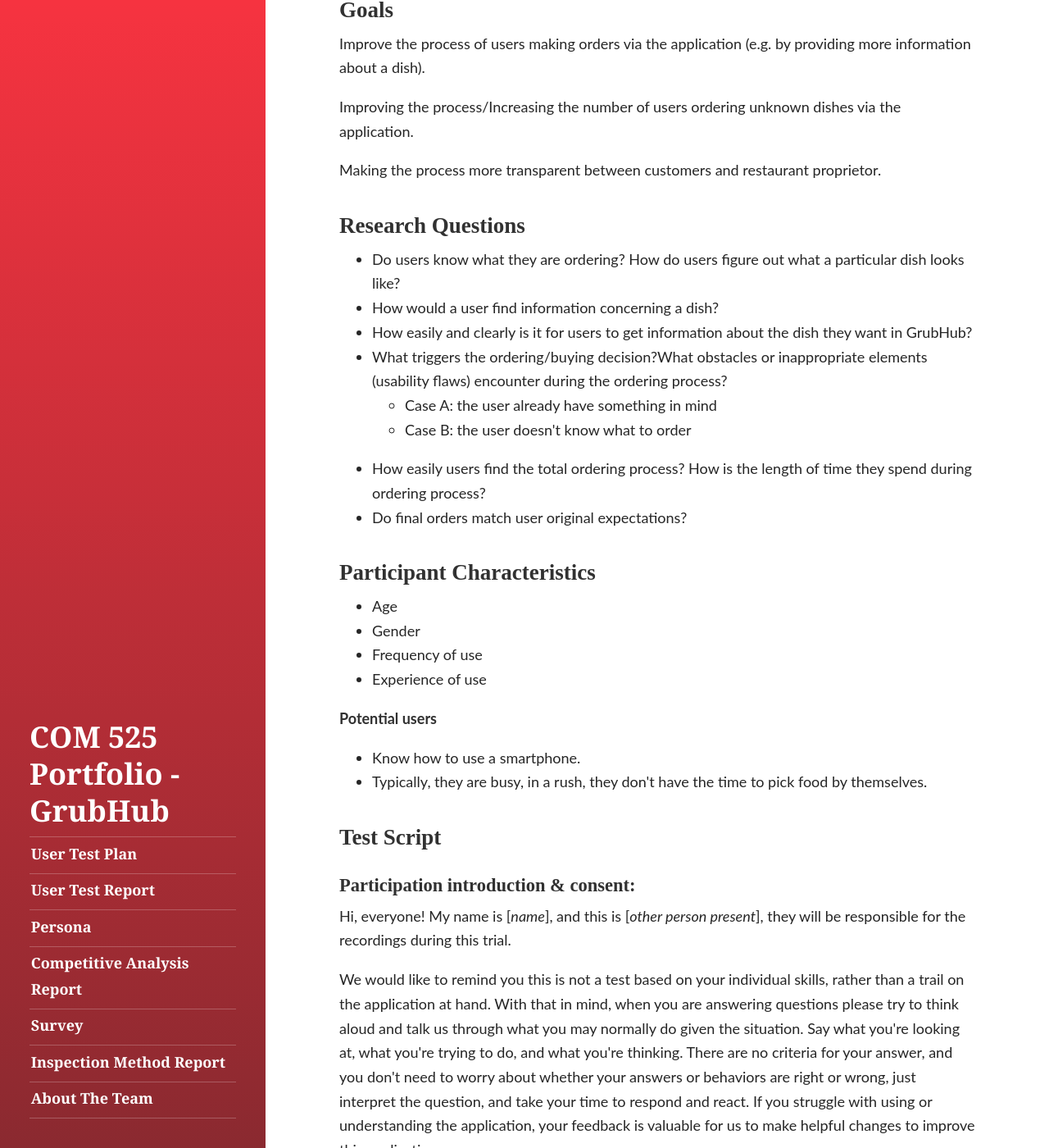
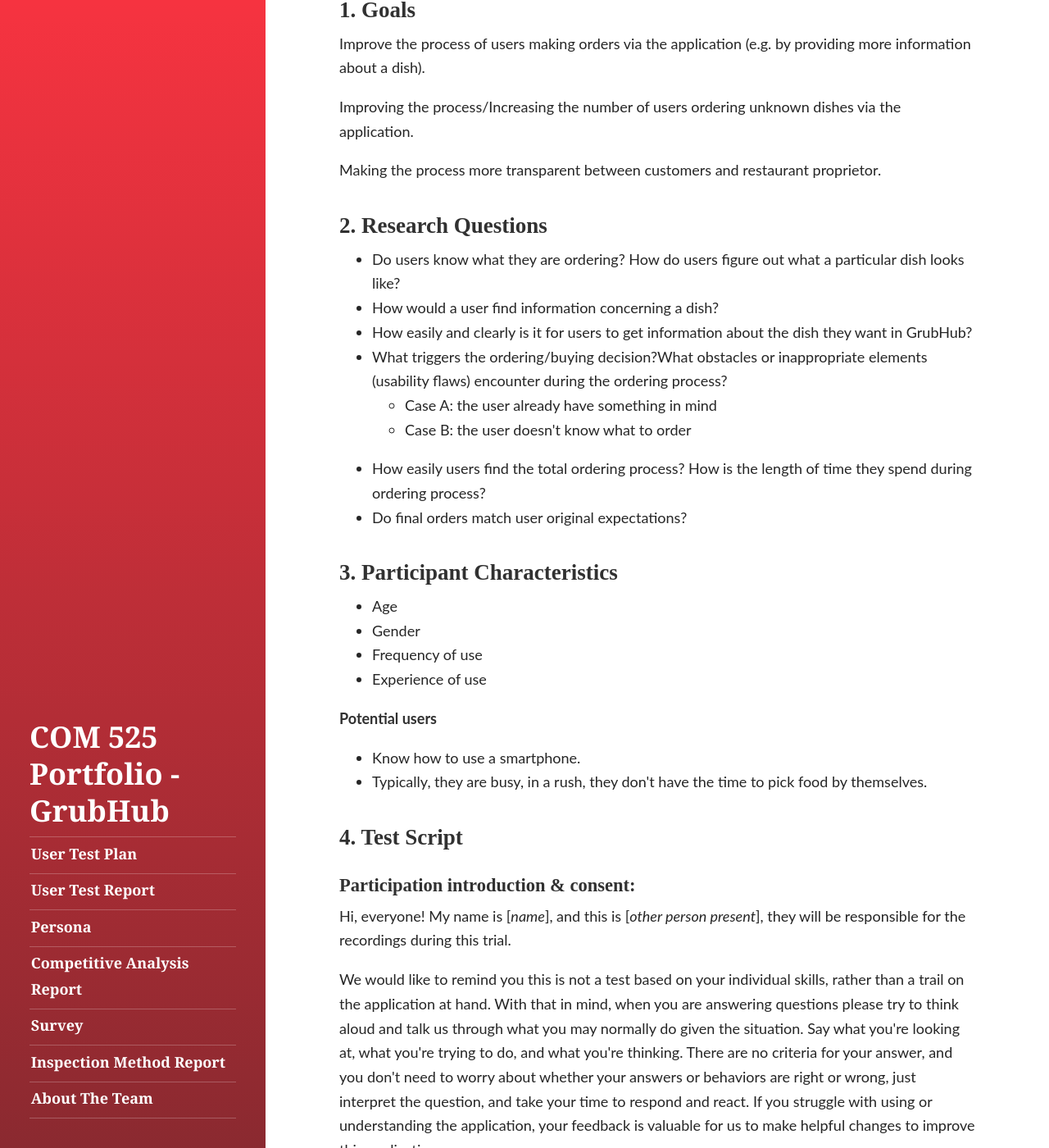
Before and after one commit to florian-wahl/com525portfolio, a Jekyll site: the page built from user-test-plan.md, in a window 1280 px wide and 1400 px high, scrolled down 502 px. Shown: the whole window at 82% size. Built offline with Jekyll 4.4.1, drawn with Linux system fonts in a browser that asks for light colours; some of the changed text lies outside the part shown.

Commit message:
update user test plan

```diff
--- a/user-test-plan.md
+++ b/user-test-plan.md
@@ -5,16 +5,16 @@ weight: 1
 ---
 
 ## Table of Contents
-* [Goals](#1)
-* [Research questions](#2)
-* [Participant characteristics](#3)
-* [Test script](#4)
-* [Task list](#5)
-* [Data and evaluation measures](#6)
+1. [Goals](#1)
+2. [Research questions](#2)
+3. [Participant characteristics](#3)
+4. [Test script](#4)
+5. [Task list](#5)
+6. [Data and evaluation measures](#6)
 
 **The system** : GrubHub Mobile App
 
-## <span id="1">Goals</span>
+## <span id="1">1. Goals</span>
 
 Improve the process of users making orders via the application (e.g. by providing more information about a dish).
 
@@ -22,7 +22,7 @@ Improving the process/Increasing the number of users ordering unknown dishes via
 
 Making the process more transparent between customers and restaurant proprietor.
 
-## <span id="2">Research Questions</span>
+## <span id="2">2. Research Questions</span>
 
 - Do users know what they are ordering? How do users figure out what a particular dish looks like?
 - How would a user find information concerning a dish?
@@ -33,7 +33,7 @@ Making the process more transparent between customers and restaurant proprietor.
 - How easily users find the total ordering process? How is the length of time they spend during ordering process?
 - Do final orders match user original expectations?
 
-## <span id="3">Participant Characteristics</span>
+## <span id="3">3. Participant Characteristics</span>
 
 - Age
 - Gender
@@ -47,7 +47,7 @@ Making the process more transparent between customers and restaurant proprietor.
 - Typically, they are busy, in a rush, they don&#39;t have the time to pick food by themselves.
 
 
-## <span id="4">Test Script</span>
+## <span id="4">4. Test Script</span>
 
 ### Participation introduction & consent:
 
```
Also changed, not shown: other parts of user-test-plan.md (+5 -6 lines).
